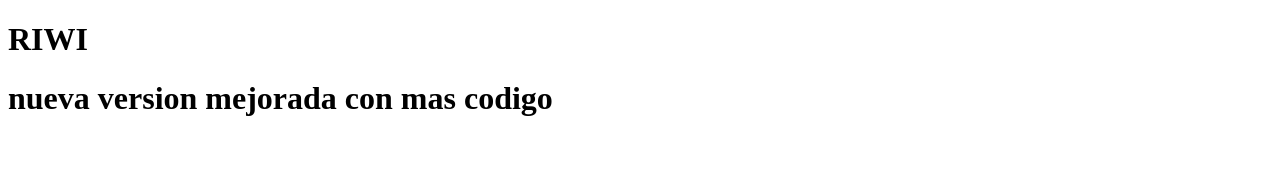
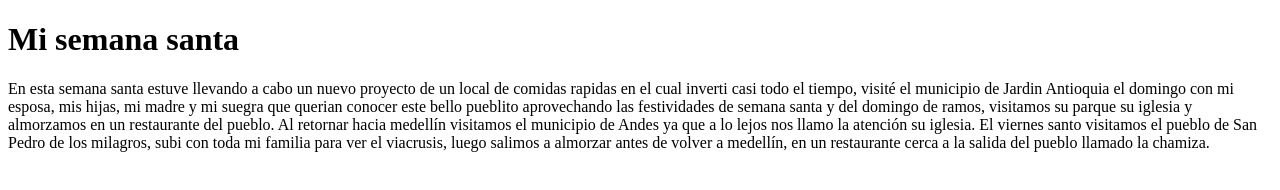
Before and after one commit to AlejandroEchavarriaRiwi/riwi, a plain HTML site: page index.html in a window 1280 px wide. Drawn offline with Linux system fonts and the light colour scheme.

Commit message:
semana santa v1.0

```diff
--- a/index.html
+++ b/index.html
@@ -6,7 +6,15 @@
     <title>Document</title>
 </head>
 <body>
-    <H1>RIWI</H1>
-    <H1>nueva version mejorada con mas codigo</H1>
+    <header><h1>Mi semana santa</h1></header>
+    <body>
+        <p>En esta semana santa estuve llevando a cabo un nuevo proyecto de un local de comidas rapidas en el cual inverti casi todo el tiempo,
+        visité el municipio de Jardin Antioquia el domingo con mi esposa, mis hijas, mi madre y mi suegra que querian conocer este bello pueblito aprovechando
+        las festividades de semana santa y del domingo de ramos, visitamos su parque su iglesia y almorzamos en un restaurante del pueblo.
+        Al retornar hacia medellín visitamos el municipio de Andes ya que a lo lejos nos llamo la atención su iglesia.
+        El viernes santo visitamos el pueblo de San Pedro de los milagros, subi con toda mi familia para ver el viacrusis, luego salimos a almorzar antes de volver
+        a medellín, en un restaurante cerca a la salida del pueblo llamado la chamiza.
+        </p>
+    </body>
 </body>
 </html>
```
